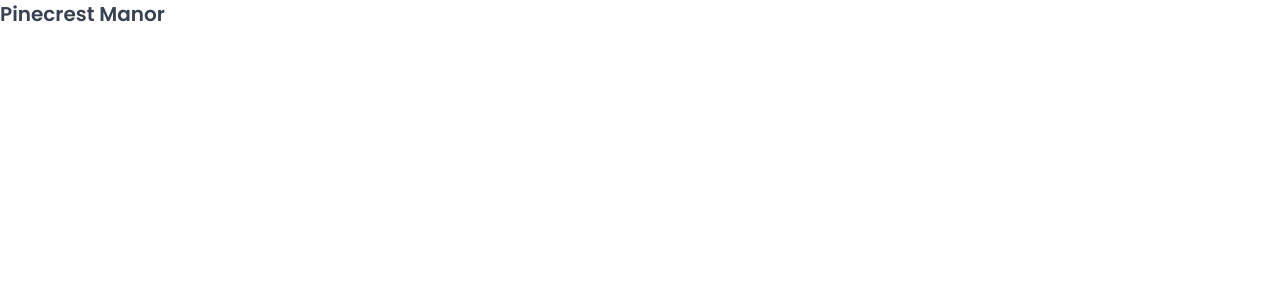
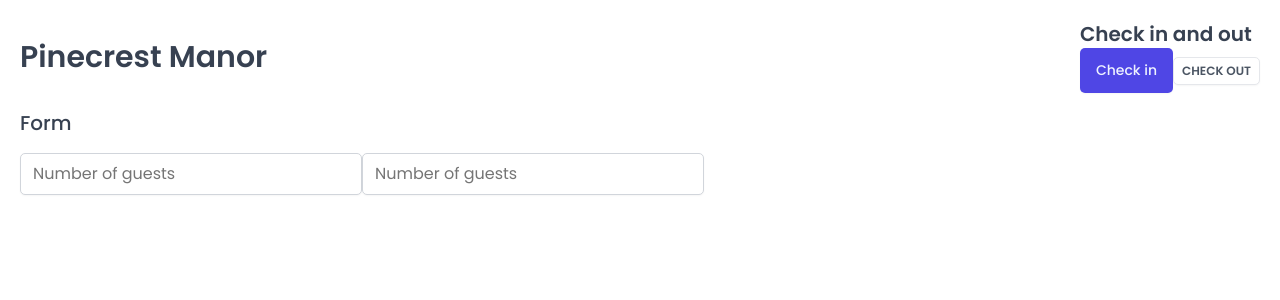
Before and after one commit to cavini/pinecrest-manor, a React (Vite) app: page / in a window 1280 px wide. Shown: the top 300 px of the page. Built offline with nearby package versions, Linux system fonts and the light colour scheme; a web font is replaced by a local one.

Commit message:
chore: added conditional styles, default props and interfaces for button and row components

```diff
--- a/src/App.tsx
+++ b/src/App.tsx
@@ -1,12 +1,41 @@
 import React from "react";
 import GlobalStyles from "./styles/GlobalStyles";
 import Heading, { HeadingType } from "./ui/Headers";
+import StyledApp from "./ui/StyledApp";
+import Button, { ButtonSize, ButtonVariation } from "./ui/Button";
+import Row, { RowType } from "./ui/Row";
+import Input from "./ui/Input";
 
 const App = () => {
   return (
     <>
       <GlobalStyles />
-      <Heading as={HeadingType.H2}>Pinecrest Manor</Heading>
+      <StyledApp>
+        <Row>
+          <Row type={RowType.horizontal}>
+            <Heading as={HeadingType.H1}>Pinecrest Manor</Heading>
+            <div>
+              <Heading as={HeadingType.H2}>Check in and out</Heading>
+              <Button onClick={() => alert("Check in")}>Check in</Button>
+              <Button
+                variation={ButtonVariation.secondary}
+                size={ButtonSize.small}
+                onClick={() => alert("Check out")}
+              >
+                Check out
+              </Button>
+            </div>
+          </Row>
+
+          <Row>
+            <Heading as={HeadingType.H3}>Form</Heading>
+            <form>
+              <Input type="number" placeholder="Number of guests"></Input>
+              <Input type="number" placeholder="Number of guests"></Input>
+            </form>
+          </Row>
+        </Row>
+      </StyledApp>
     </>
   );
 };
--- a/src/ui/Button.tsx
+++ b/src/ui/Button.tsx
@@ -1,19 +1,85 @@
-import { styled } from "styled-components";
+import { css, styled } from "styled-components";
 
-const Button = styled.button`
-  font-size: 1.4rem;
-  padding: 1.2rem 1.6rem;
-  font-weight: 500;
+export enum ButtonVariation {
+  primary = "primary",
+  secondary = "secondary",
+  danger = "danger",
+}
+
+export enum ButtonSize {
+  small = "small",
+  medium = "medium",
+  large = "large",
+}
+
+interface ButtonProps
+  extends React.DetailedHTMLProps<
+    React.HTMLAttributes<HTMLHeadingElement>,
+    HTMLHeadingElement
+  > {
+  variation?: ButtonVariation;
+  size?: ButtonSize;
+}
+
+const sizes = {
+  small: css`
+    font-size: 1.2rem;
+    padding: 0.4rem 0.8rem;
+    text-transform: uppercase;
+    font-weight: 600;
+    text-align: center;
+  `,
+  medium: css`
+    font-size: 1.4rem;
+    padding: 1.2rem 1.6rem;
+    font-weight: 500;
+  `,
+  large: css`
+    font-size: 1.6rem;
+    padding: 1.2rem 2.4rem;
+    font-weight: 500;
+  `,
+};
+
+const variations = {
+  primary: css`
+    color: var(--color-brand-50);
+    background-color: var(--color-brand-600);
+
+    &:hover {
+      background-color: var(--color-brand-700);
+    }
+  `,
+  secondary: css`
+    color: var(--color-grey-600);
+    background: var(--color-grey-0);
+    border: 1px solid var(--color-grey-200);
+
+    &:hover {
+      background-color: var(--color-grey-50);
+    }
+  `,
+  danger: css`
+    color: var(--color-red-100);
+    background-color: var(--color-red-700);
+
+    &:hover {
+      background-color: var(--color-red-800);
+    }
+  `,
+};
+
+const Button = styled.button<ButtonProps>`
   border: none;
   border-radius: var(--border-radius-sm);
-  background-color: var(--color-brand-600);
-  color: var(--color-brand-50);
   box-shadow: var(--shadow-sm);
-  cursor: pointer;
-
-  &:hover {
-    background-color: var(--color-brand-700);
-  }
+  ${(props) => props.size && sizes[props.size]}
+  ${(props) => props.variation && variations[props.variation]}
 `;
 
+Button.defaultProps = {
+  variation: ButtonVariation.primary,
+  size: ButtonSize.medium,
+};
+
 export default Button;
--- /dev/null
+++ b/src/ui/Row.tsx
@@ -0,0 +1,37 @@
+import { css, styled } from "styled-components";
+export enum RowType {
+  horizontal = "horizontal",
+  vertical = "vertical",
+}
+
+interface RowProps
+  extends React.DetailedHTMLProps<
+    React.HTMLAttributes<HTMLHeadingElement>,
+    HTMLHeadingElement
+  > {
+  type?: RowType;
+}
+
+const Row = styled.div<RowProps>`
+  display: flex;
+
+  ${(props) =>
+    props.type === RowType.horizontal &&
+    css`
+      justify-content: space-between;
+      align-items: center;
+    `}
+
+  ${(props) =>
+    props.type === RowType.vertical &&
+    css`
+      flex-direction: column;
+      gap: 1.6rem;
+    `}
+`;
+
+Row.defaultProps = {
+  type: RowType.vertical,
+};
+
+export default Row;
```
